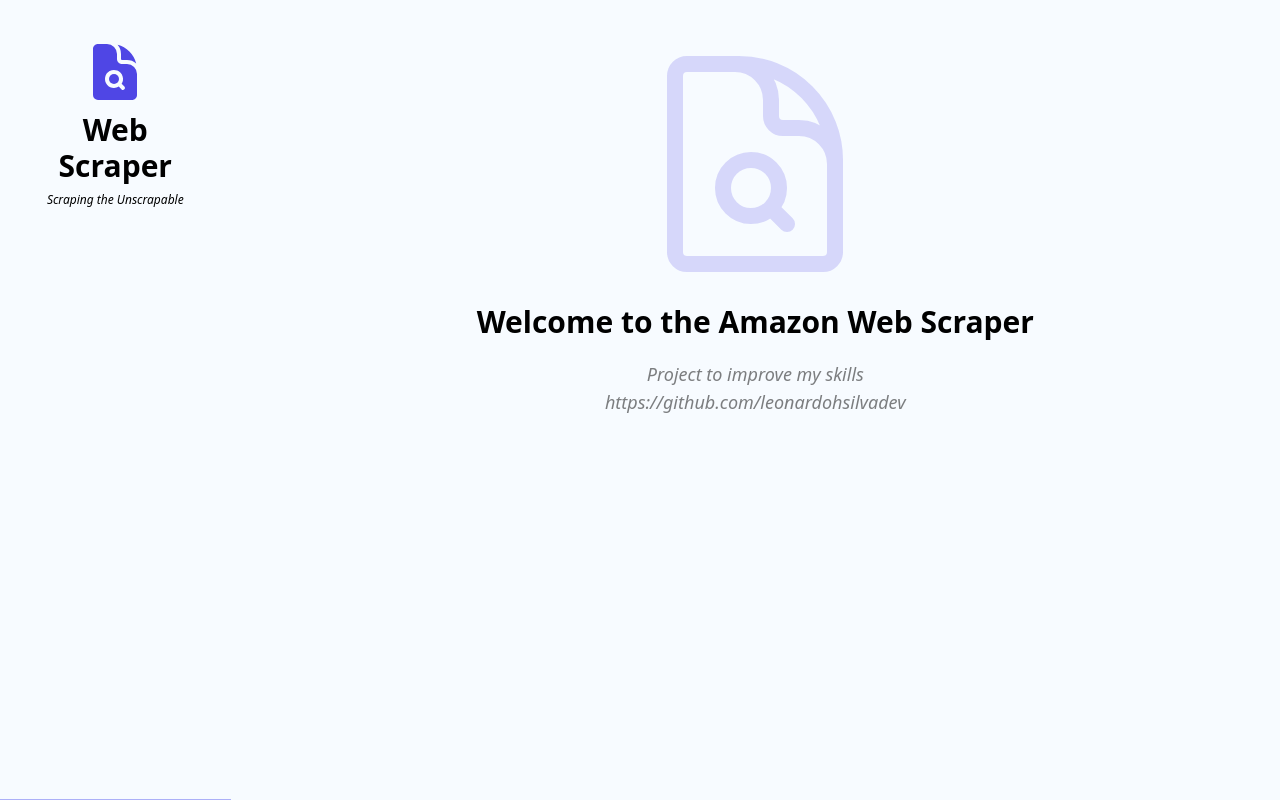
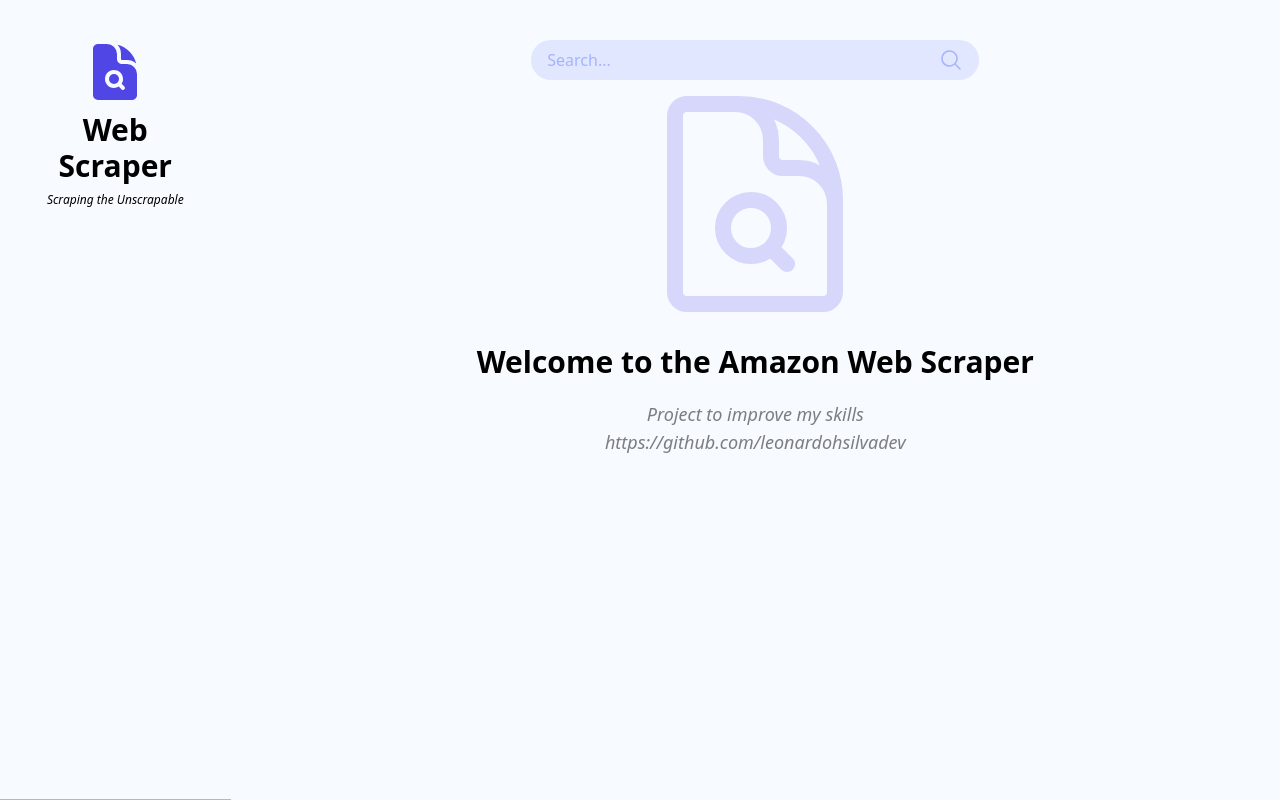
Before and after one commit to leonardohsilvadev/next-brightdata-amazon-scraper, a Next.js app: page / in a window 1280 px wide. Built offline with nearby package versions, Linux system fonts and the light colour scheme.

Commit message:
feat: building header component

```diff
--- a/app/layout.tsx
+++ b/app/layout.tsx
@@ -1,4 +1,4 @@
-import { Sidebar } from '@/components'
+import { Header, Sidebar } from '@/components'
 import './globals.css'
 
 export const metadata = {
@@ -17,6 +17,7 @@
         <Sidebar />
 
         <main className='p-10 max-w-7xl w-full mx-auto overflow-y-auto'>
+        <Header />
         {children}
         </main>
         </body>
--- /dev/null
+++ b/components/Header/Header.tsx
@@ -0,0 +1,38 @@
+'use client'
+import { MagnifyingGlassIcon } from '@heroicons/react/24/solid'
+import { FormEvent, useRef } from 'react'
+
+function Header() {
+  const inputRef = useRef<HTMLInputElement>(null)
+
+  const handleSearch = (e: FormEvent<HTMLFormElement>) => {
+    e.preventDefault()
+    const input = inputRef.current?.value;
+
+    if(!input) return
+
+    if (inputRef.current?.value) {
+      inputRef.current.value = "";
+    }
+  }
+
+  return (
+    <header>
+      <form
+        className="flex items-center space-x-2 justify-center rounded-full py-2 px-4 bg-indigo-100 max-w-md mx-auto"
+        onSubmit={handleSearch}
+      >
+        <input
+          ref={inputRef}
+          type="text"
+          placeholder="Search..."
+          className="flex-1 outline-none bg-transparent text-indigo-400 placeholder:text-indigo-300"
+        />
+        <button hidden>Search</button>
+        <MagnifyingGlassIcon className="h-6 w-6 text-indigo-300" />
+      </form>
+    </header>
+  )
+}
+
+export default Header
--- a/components/index.ts
+++ b/components/index.ts
@@ -1 +1,2 @@
 export { default as Sidebar } from './Sidebar/Sidebar';
+export { default as Header } from './Header/Header'
```
